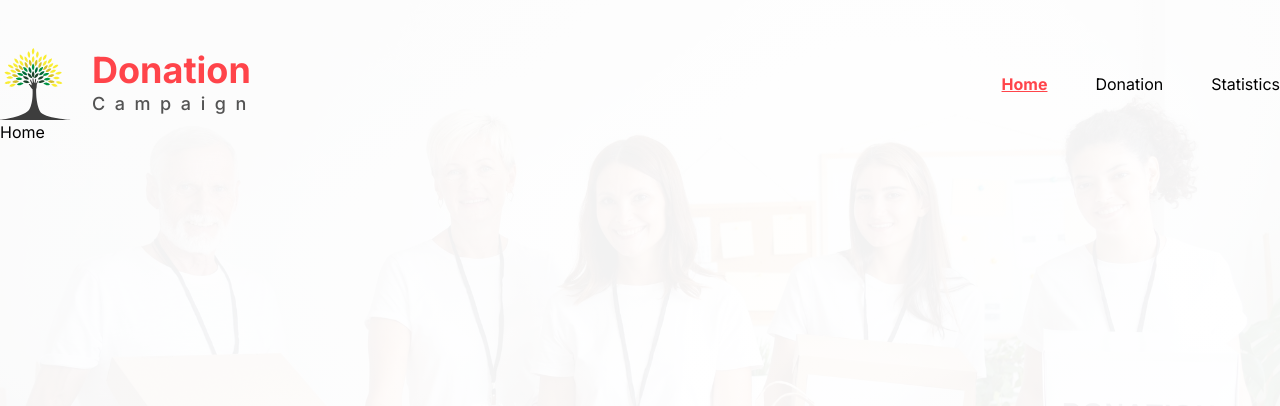
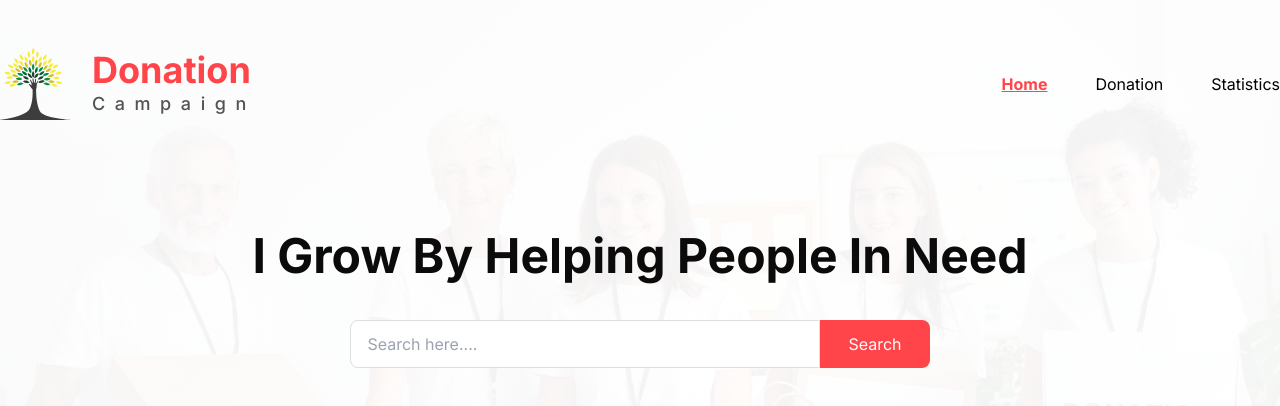
Before and after one commit to ShantoNoor/Donation-Campaign, a React (Vite) app: page / in a window 1280 px wide. Shown: the top 406 px of the page. Built offline with nearby package versions, Linux system fonts and the light colour scheme.

Commit message:
Search bar complete

```diff
--- a/src/pages/Home.jsx
+++ b/src/pages/Home.jsx
@@ -4,7 +4,22 @@ const Home = () => {
   const data = useLoaderData();
   return (
     <>
-      <div >Home</div>
+      <h3 className="mt-28 text-5xl text-black111 text-center font-bold">
+        I Grow By Helping People In Need
+      </h3>
+
+      <div className="flex mt-10 justify-center">
+        <input
+          className="border border-[#DEDEDE] h-12 w-[470px] p-4 rounded-tl-lg rounded-bl-lg"
+          type="search"
+          name="search"
+          placeholder="Search here...."
+        />
+        <button className="bg-red1 text-white px-7 rounded-tr-lg rounded-br-lg">
+          Search
+        </button>
+      </div>
+
       <div className="grid grid-cols-4">
         {data?.map((item) => (
           <div key={item.id}>
--- a/tailwind.config.js
+++ b/tailwind.config.js
@@ -9,6 +9,7 @@ export default {
       colors: {
         red1: "#FF444A",
         black117: "rgba(11, 11, 11, 0.7)",
+        black111: "rgba(11, 11, 11, 1)",
       },
       backgroundColor: {},
       backgroundImage: {
```
